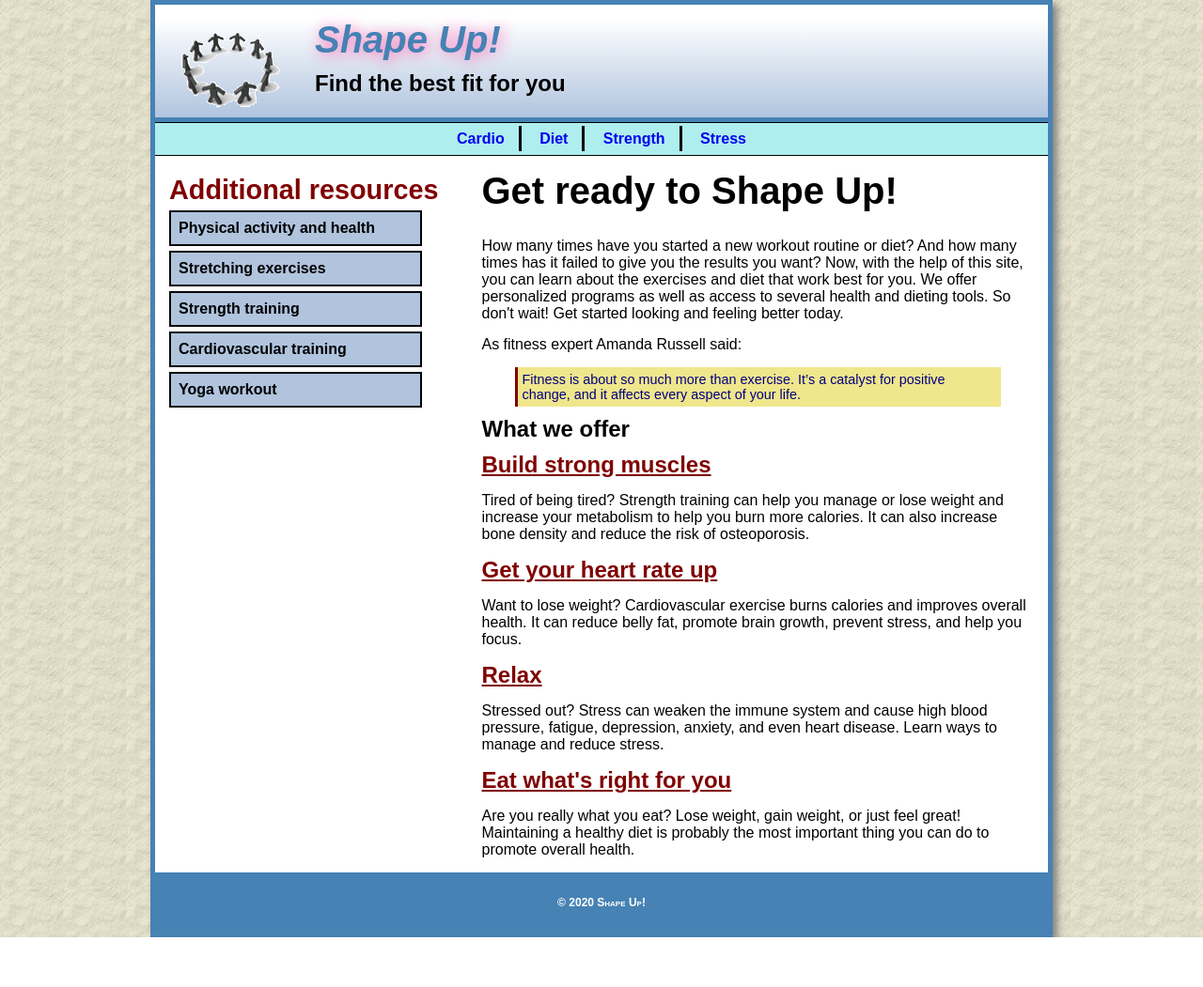
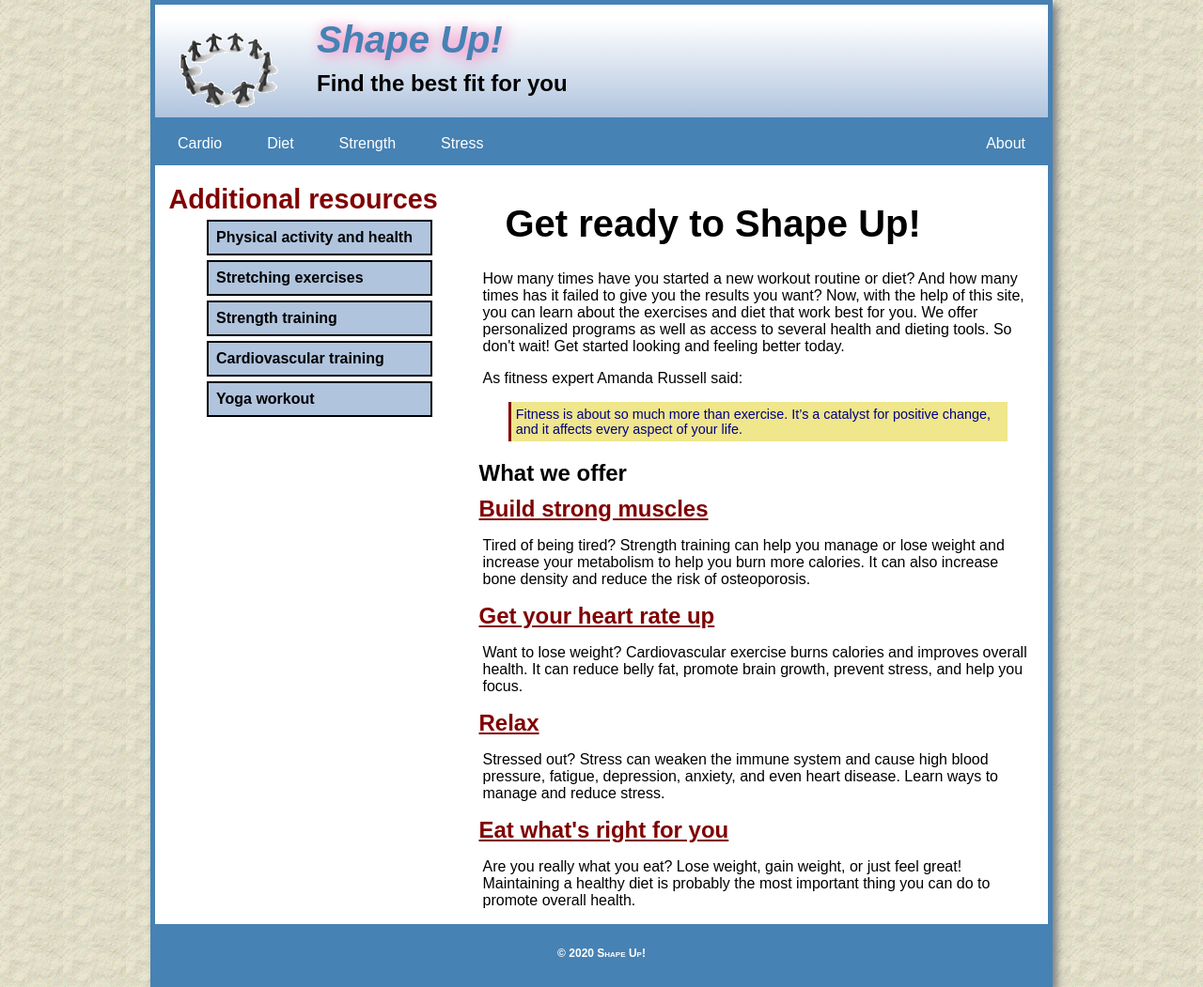
Before and after one commit to tlupo02/shapeup, a plain HTML site: page index.html in a window 1280 px wide. Shown: the whole page at 94% size. Before the commit the page ends 998 px from the top, so only its background shows below. Drawn offline with nearby package versions, Linux system fonts and the light colour scheme.

Commit message:
Add files via upload

```diff
--- a/index.html
+++ b/index.html
@@ -2,12 +2,24 @@
 <html lang="en">
 <head>
 	<meta charset="utf-8" />
+
+
+	<!--Viewport Tag-->
+	<meta name="viewport" content="width=device-width, initial-scale=1.0">
+
 	<title>Shape Up!</title>
 	<link rel="icon" href="images/favicon.ico">
 	<!--[if lt IE 9]> <script src="http://html5shim.googlecode.com/svn/trunk/html5.js"></script> <![endif]-->
 	<link rel="stylesheet" href="styles/normalize.css">
 	<link rel="stylesheet" href="styles/main.css">
-
+	<link rel="stylesheet" href="styles/slicknav.css">
+	<script src="https://code.jquery.com/jquery-3.2.1.min.js"></script>
+	<script src="js/jquery.slicknav.min.js"></script>
+	<script type="text/javascript">
+	$(document).ready(function(){
+		$('#nav_menu').slicknav({prependTo:"#mobilemenu"});
+	});
+	</script>
 
 </head>
 
@@ -20,12 +32,14 @@
 	</header>
 
 	<!-- Horizontal Navigation Menu -->
+	<nav id="#mobilemenu"></nav>
 	<nav id="nav_menu">
 		<ul>
 			<li><a href="cardio/index.html">Cardio</a></li>
 			<li><a href="diet/index.html">Diet</a></li>
 			<li><a href="strength/index.html">Strength</a></li>
 			<li id="last"><a href="stress/index.html">Stress</a></li>
+			<li id="about"><a href="about/index.html">About</a></li>
 		</ul>
 	</nav>
 
--- a/styles/main.css
+++ b/styles/main.css
@@ -1,3 +1,4 @@
+/* Universal Selector*/
 *{
     margin: 0;
     padding: 0;
@@ -23,8 +24,8 @@ body {
 }
 h1{
     font-size: 250%;
-    margin-left: 15px;
-    margin-top: 15px;
+    margin-left: 1em;
+    margin-top: 1em;
 }
 header {
     border-bottom: 5px solid steelblue;
@@ -45,11 +46,38 @@ header h3 {
 }
 header img {
     float: left;
-    margin-left: 10px;
-    margin-right: 20px;
+    margin-left: .5em;
+    margin-right: 1.5em;
 }
+/* Horizontal Menu Bar - W3 Float and Block Style */
+#nav_menu ul {
+    list-style-type: none;
+    margin: 0;
+    padding: 0;
+    overflow: hidden;
+    background-color: steelblue;
+  }
 
-/* Horizontal Menu Bar Style*/
+#nav_menu ul li {
+    float: left;
+  }
+#nav_menu #about{
+      float: right;
+  }
+
+#nav_menu ul li a {
+    display: block;
+    color: white;
+    text-align: center;
+    padding: 14px 1.5em;
+    text-decoration: none;
+  }
+
+#nav_menu ul li a:hover {
+    background-color: lightsteelblue;
+    color: black;
+  }
+/* Horizontal Menu Bar Style - Inline NavBar Style
 #nav_menu ul{
     list-style: none;
     text-align: center;
@@ -73,6 +101,7 @@ header img {
 #nav_menu ul li a:hover{
     color: red;
 }
+*/
 
 /* Vertical Navigation List*/
 #nav_list ul{
@@ -102,17 +131,21 @@ main{
 }
 section h2, section h3, aside h2{
     font-size: 150%;
-    margin-left: 15px;
+    margin-left: .5em;
 }
 section h2 {
-    margin: 10px 15px;
+    margin-top: 20px;
+    margin-bottom: 10px;
+}
+aside ul{
+    margin-left: 2em;
 }
 section p {
-    margin: 15px;
+    margin: 1em;
 }
 section blockquote {
-    margin-left: 50px;
-    margin-right: 50px;
+    margin-left: 3em;
+    margin-right: 3em;
     font-size: 90%;
     color: navy;
     border-left: 3px solid maroon;
@@ -175,8 +208,9 @@ aside a {
 font-size: 180%;
 color: maroon;
 }
-li {
+.sidebar li {
     margin-top: 5px;
+    margin-left: .5em;
 }
 
 footer {
@@ -188,7 +222,28 @@ footer p {
     font-size: 75%;
     text-align: center;
     color: white;
-    padding: 25px;
+    padding: 2em;
     font-weight: bold;
     font-variant: small-caps;
 }
+
+#mobilemenu{
+    display: none;
+}
+
+
+@media only screen and (max-width: 600px){
+    .homesection{
+        float: none;
+        width: 100%;
+    }
+    .sidebar{
+        width: 100%;
+    }
+
+
+
+}
+@media only screen and (max-width: 400px){
+
+}
```
